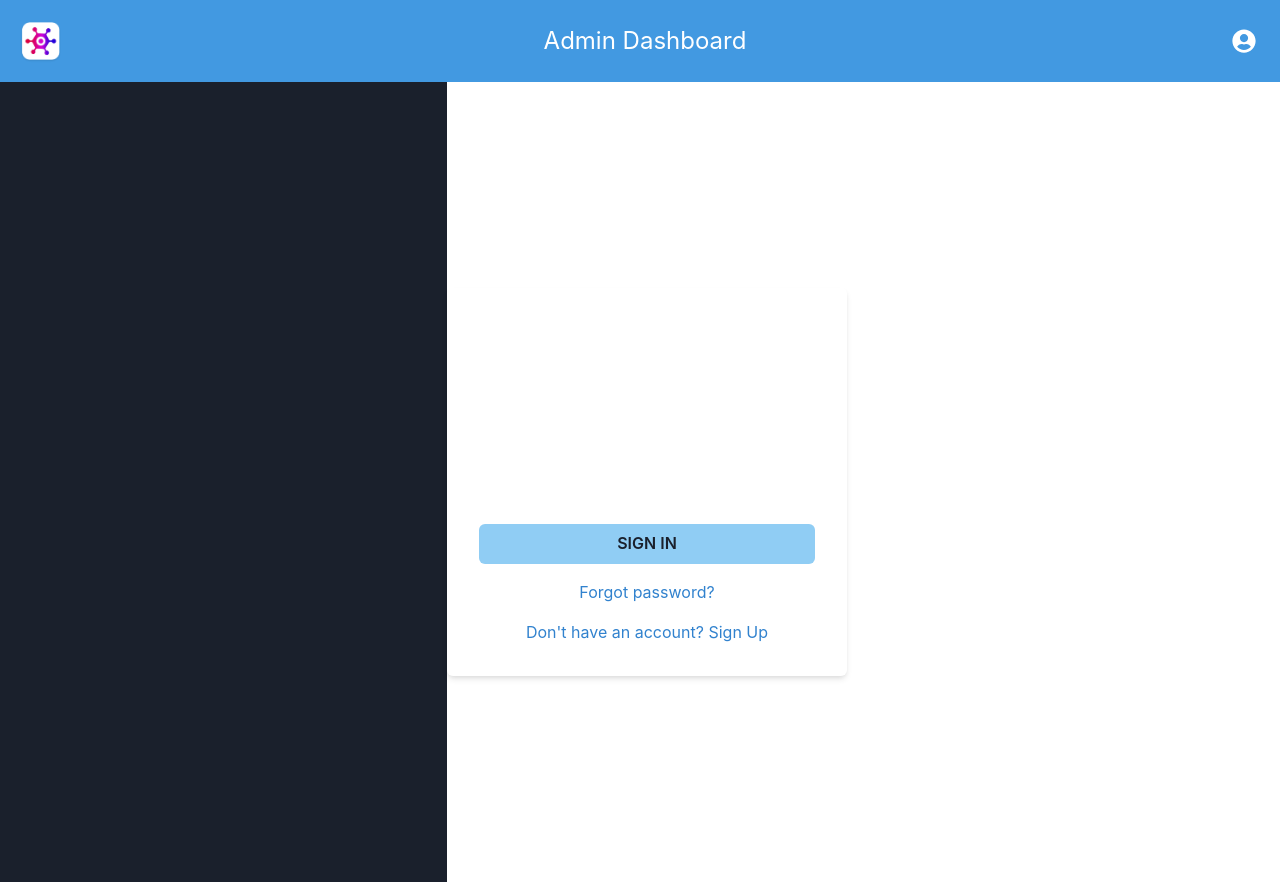
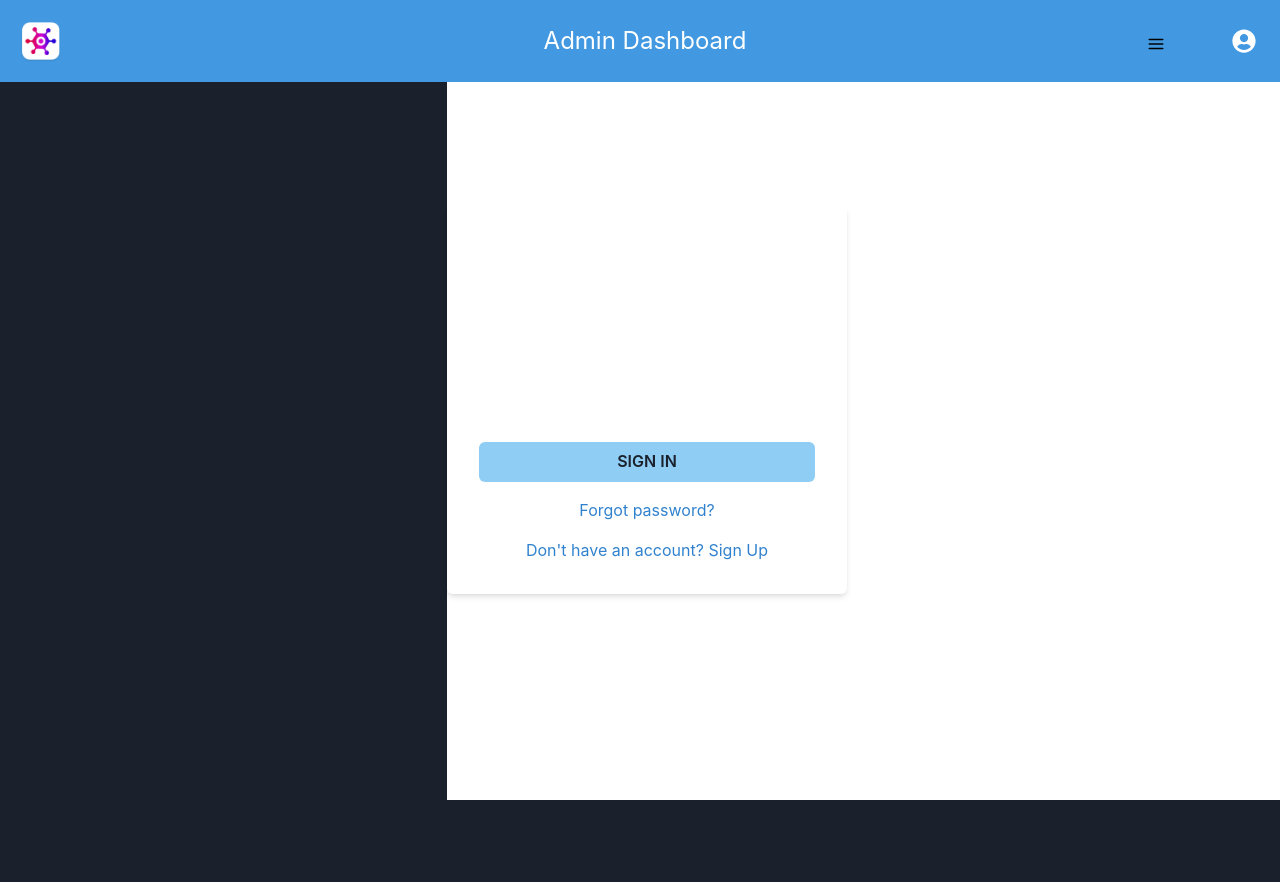
Before and after one commit to Alex8943/Bachelor_project_frontend_admin, a React (Vite) app: page / in a window 1280 px wide. After the commit the page ends 800 px from the top, so only its background shows below. Built offline with nearby package versions, Linux system fonts and the light colour scheme.

Commit message:
made the navbar stick

```diff
--- a/package.json
+++ b/package.json
@@ -11,6 +11,7 @@
   "dependencies": {
     "@chakra-ui/icons": "^2.1.1",
     "@chakra-ui/react": "^2.8.2",
+    "@reach/router": "^1.3.4",
     "axios": "^1.7.7",
     "js-cookie": "^3.0.5",
     "jwt-decode": "^4.0.0",
--- a/src/components/navbar.tsx
+++ b/src/components/navbar.tsx
@@ -3,11 +3,22 @@ import { Link } from "react-router-dom";
 import { FaUserCircle } from "react-icons/fa";
 import React from "react";
 import logo from "../assets/logo.webp";
+import Sidebar from './protected/sidebar';
 
 const Navbar = () => {
   return (
-    <HStack p={4} bg="blue.400" color="white" justifyContent="center">
+    <HStack
+      p={4}
+      bg="blue.400"
+      color="white"
+      justifyContent="center"
+      position="fixed"   // Keep the Navbar fixed at the top
+      width="100%"
+      top="0"
+      zIndex={10}
+    >
       <Image src={logo} alt="Sheridan College Logo" boxSize="50px" />
+      <Sidebar />
       <Spacer />
       <Text fontSize="2xl" textAlign="center">
         Admin Dashboard
--- a/src/components/protected/dashboard.tsx
+++ b/src/components/protected/dashboard.tsx
@@ -3,7 +3,7 @@ import { Box, Table, Thead, Tbody, Tr, Th, Td, TableContainer, Heading, Spinner,
 import { getReviews, getOneUser } from '../../service/apiclient';
 import { Link } from 'react-router-dom';
 import SearchBar from './searchbar';
-import Sidebar from './sidebar';
+
 import { useNavigate } from 'react-router-dom';
 
 const Dashboard = () => {
@@ -63,7 +63,6 @@ const Dashboard = () => {
 
   return (
     <Flex minHeight="100vh" direction="column">
-      <Sidebar />
 
       <Box display="flex" alignItems="center" justifyContent="center" minHeight="100vh" p={4}>
         <Box maxWidth="80%" width="100%" mx="auto" marginRight={200}>
--- a/src/components/protected/sidebar.tsx
+++ b/src/components/protected/sidebar.tsx
@@ -1,9 +1,20 @@
 import React from 'react';
 import { Box, VStack, Heading, Text, Link, Icon, IconButton, Drawer, DrawerOverlay, DrawerContent, DrawerCloseButton, useDisclosure } from "@chakra-ui/react";
 import { FiHome, FiUser, FiSettings, FiMenu } from "react-icons/fi";
+import { useEffect } from 'react';
+import { navigate } from '@reach/router';
 
 const Sidebar = () => {
   const { isOpen, onOpen, onClose } = useDisclosure();
+
+  useEffect(() => {
+
+    const isLoggedIn = sessionStorage.getItem('isLoggedIn');
+
+    if (!isLoggedIn) {
+        navigate('/');
+    }
+  }, [navigate]);
 
   return (
     <>
@@ -13,12 +24,12 @@ const Sidebar = () => {
         icon={<FiMenu />}
         size="lg"
         position="fixed"
-        top={100}
-        left={4}
+        top={5}
+        right={100}
         zIndex={10}
         onClick={onOpen}
-        bg="gray.100"
         color="black"
+        bg="blue.400"
         _hover={{ bg: "blue.500" }}
       />
 
```
Also changed, not shown: 1 other file (tests, documents, lock files or other folders).
